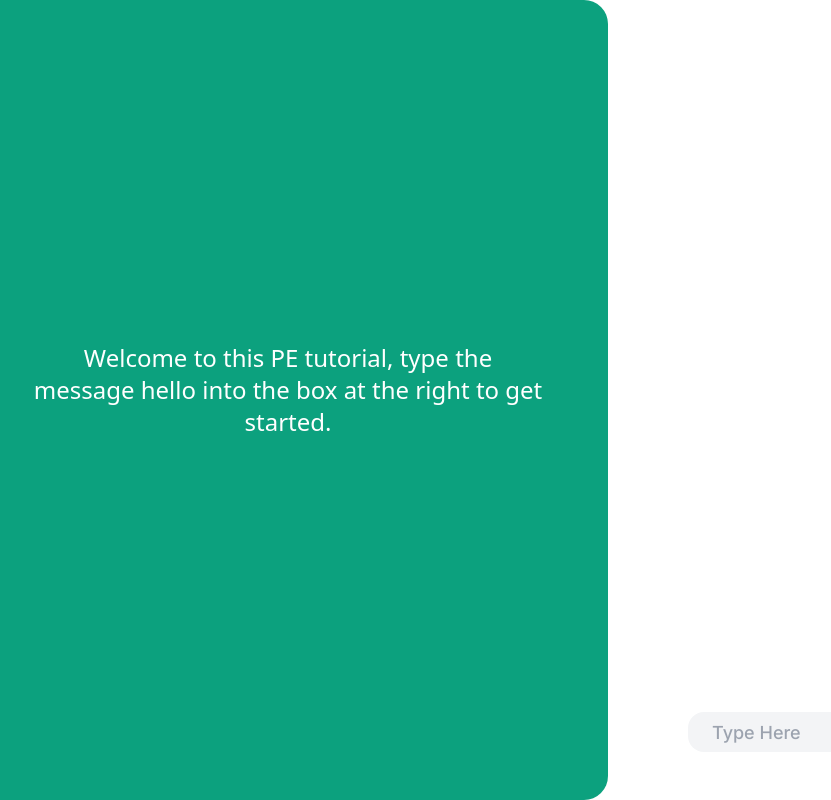
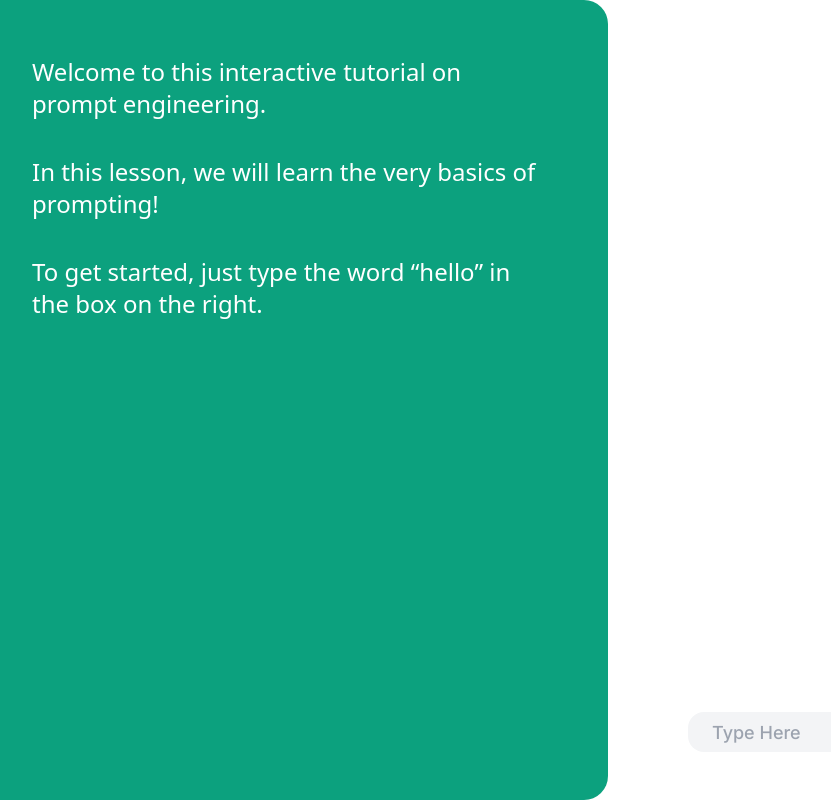
Before and after one commit to trigaten/learn2prompt, a Next.js app: page / in a window 1280 px wide. Shown: the whole page, without its empty margins (32-863 px from the left). Built offline with nearby package versions, Linux system fonts and the light colour scheme.

Commit message:
new tutorial style hardcoded

```diff
--- /dev/null
+++ b/app/components/Button.tsx
@@ -0,0 +1,19 @@
+import { ReactNode } from "react";
+
+interface ButtonProps {
+    children: ReactNode;
+    onPress: () => void;
+}
+
+const Button = ( {children, onPress}: ButtonProps ): ReactNode => {
+    return (
+        <button
+            className={`px-4 py-2 rounded-3xl text-lg font-medium bg-white text-black`}
+            onClick={onPress}
+        >
+            {children}
+        </button>
+    );
+}
+
+export default Button;
--- a/app/components/Chat.tsx
+++ b/app/components/Chat.tsx
@@ -7,31 +7,7 @@ import ChatMessageView from './ChatMessageView';
 import { useInputContext } from './InputContext';
 
 const Chat = (): ReactElement => {
-  const { chatMessages, updateChatMessages, updateSubmitted, updateResponseReceived } = useInputContext();
-
-  const handleSendMessage = async (input: string) => {
-    if (input.trim()) {
-      const userMessage: Message = { role: Role.USER, content: input };
-
-      const messagesToSubmit = [...chatMessages, userMessage];
-      updateChatMessages(userMessage)
-      updateSubmitted(true);
-
-      try {
-        const response = await fetch('/api/openai', {
-          method: 'POST',
-          headers: { 'Content-Type': 'application/json' },
-          body: JSON.stringify({ messages: messagesToSubmit })
-        });
-
-        const botMessage: Message = await response.json();
-        updateChatMessages(botMessage);
-        updateResponseReceived(true);
-      } catch (error) {
-        console.log("Error in API Call");
-      }
-    }
-  };
+  const { chatMessages } = useInputContext();
 
   return (
     <div className={"flex-1 flex flex-col justify-between py-12 px-12"}>
@@ -39,9 +15,7 @@ const Chat = (): ReactElement => {
         messages={chatMessages}
       ></ChatMessageView>
 
-      <TextBox
-        onSendMessage={handleSendMessage}
-      ></TextBox>
+      <TextBox></TextBox>
     </div>
   );
 };
--- a/app/components/InputContext.tsx
+++ b/app/components/InputContext.tsx
@@ -1,6 +1,6 @@
 'use client'
 import React, { createContext, useContext, useState, ReactNode } from 'react';
-import { Message } from '../types';
+import { Message, Role } from '../types';
 
 type InputContextType = {
   inputData: string;
@@ -13,6 +13,10 @@ type InputContextType = {
   updateStringFound: (stringFound: boolean) => void;
   responseReceived: boolean;
   updateResponseReceived: (responseReceived: boolean) => void;
+  blockResponse: boolean;
+  updateBlockResponse: (blockResponse: boolean) => void;
+  handleSendMessage: (message: Message) => void;
+  handleReceiveMessage: () => void;
 };
 
 const InputContext = createContext<InputContextType | undefined>(undefined);
@@ -23,6 +27,7 @@ export const InputProvider: React.FC<{ children: ReactNode }> = ({ children }) =
   const [chatMessages, setChatMessages] = useState<Message[]>([]);
   const [stringFound, setStringFound] = useState<boolean>(false);
   const [responseReceived, setResponseReceived] = useState<boolean>(false);
+  const [blockResponse, setBlockResponse] = useState<boolean>(false);
 
   const updateInputData = (data: string) => setInputData(data);
 
@@ -34,13 +39,39 @@ export const InputProvider: React.FC<{ children: ReactNode }> = ({ children }) =
 
   const updateResponseReceived = (responseReceived: boolean) => setResponseReceived(responseReceived);
 
+  const updateBlockResponse = (blockResponse: boolean) => setBlockResponse(blockResponse);
+
+  const handleSendMessage = (message: Message) => {
+    updateChatMessages(message);
+    updateSubmitted(true);
+  }
+
+  const handleReceiveMessage = async () => {
+      try {
+        const response = await fetch('/api/openai', {
+          method: 'POST',
+          headers: { 'Content-Type': 'application/json' },
+          body: JSON.stringify({ messages: chatMessages })
+        });
+
+        const botMessage: Message = await response.json();
+        updateChatMessages(botMessage);
+        updateResponseReceived(true);
+      } catch (error) {
+        console.log("Error in API Call");
+      }
+    }
+
   return (
     <InputContext.Provider value={{
       inputData, updateInputData,
       submitted, updateSubmitted,
       chatMessages, updateChatMessages,
       stringFound, updateStringFound,
-      responseReceived, updateResponseReceived}}>
+      responseReceived, updateResponseReceived,
+      blockResponse, updateBlockResponse,
+      handleSendMessage, handleReceiveMessage}}
+    >
         {children}
     </InputContext.Provider>
   );
--- a/app/components/Tutorial.tsx
+++ b/app/components/Tutorial.tsx
@@ -4,82 +4,113 @@ import { Message, Role } from '../types';
 import { useEffect, useState, useRef, useCallback, ReactElement } from 'react';
 import TutorialMessageView from './TutorialMessageView';
 import { useInputContext } from './InputContext';
+import Button from './Button';
 
-const systemMessage: Message = {
-  role: Role.SYSTEM,
-  content: `
-    You are a helpful assistant. You are going to be part of a Prompt Engineering Tutorial that teaches people how to use a computer to prompt AI. The user is chatting with AI and is to do the following steps, one at a time:
+enum condition {
+  FIND_STRING = "FIND_STRING",
+  PRESS_ENTER = "PRESS_ENTER",
+  CONTINUE_BUTTON = "CONTINUE_BUTTON"
+}
 
-    1. type the word hello in a box on the right
-    2. press enter once that is done
-    4. receive the AI response
+interface TutorialStage {
+  messages: Message[],
+  condition: condition
+  string?: string
+}
 
-    In the following messages, I will periodically send you the state of the website:
-    - inputData: what the user has typed in their text box, prior to submitting
-    - submitted: whether the user has submitted a new message
-    - responseReceived: whether the AI has responded to the user's newest message
-    - messages: a list of all messages. note that there will be a "role" for either the user or the AI assistant as well as the message content
+const firstStage: TutorialStage = {
+  messages: [
+    {
+      role: Role.BOT,
+      content: 'Welcome to this interactive tutorial on prompt engineering.'
+    },
+    {
+      role: Role.BOT,
+      content: 'In this lesson, we will learn the very basics of prompting!'
+    },
+    {
+      role: Role.BOT,
+      content: 'To get started, just type the word “hello” in the box on the right.'
+    }
+  ],
+  condition: condition.FIND_STRING,
+  string: "hello"
+}
 
-    Send a message back to the user depending on what state they're in, moving along with each step until they are finished. Assume the AI will respond immediately.
+const secondStage: TutorialStage = {
+  messages: [
+    {
+      role: Role.BOT,
+      content: 'Good job, now hit enter to send the message to an AI.'
+    }
+  ],
+  condition: condition.PRESS_ENTER
+}
 
-    When the user gets stuck, offer helpful advice, such as more detailed info on how to use a computer. Do not repeat yourself. Be aware that the user has no way to type messages to you. Make your messages very concise. Do not use markdown.
+const thirdStage: TutorialStage = {
+  messages: [
+    {
+      role: Role.BOT,
+      content: 'Nice, you have just sent your first message to an AI!'
+    },
+    {
+      role: Role.BOT,
+      content: "After you are done reading this, click the “Continue” button below and I'll show you the AI's response."
+    }
+  ],
+  condition: condition.CONTINUE_BUTTON
+}
 
-    To start, welcome them to the tutorial. Once steps 1-4 are completed, congratulate them on finishing. There are no further steps.
-    `
-};
-
-const initialBotMessage: Message =
-  {
-    role: Role.BOT,
-    content: 'Welcome to this PE tutorial, type the message hello into the box at the right to get started.'
-  };
+const stages: TutorialStage[] = [firstStage, secondStage, thirdStage];
 
 const Tutorial = (): ReactElement => {
-  const [tutorialMessages, setTutorialMessages] = useState<Message[]>([systemMessage, initialBotMessage]);
-  const [botMessage, setBotMessage] = useState<Message>(initialBotMessage);
-  const { inputData, submitted, updateSubmitted, chatMessages, stringFound,
-    updateStringFound, responseReceived, updateResponseReceived } = useInputContext();
-
-  const fetchTutorialMessage = useCallback(async () => {
-    const stateMessage: Message = {
-      role: Role.USER,
-      content: `inputData: ${inputData}, submitted: ${submitted}, responseReceived: ${responseReceived}, chatMessages: ${JSON.stringify(chatMessages)}`
-    };
-
-    try {
-      const response = await fetch('/api/openai', {
-        method: 'POST',
-        headers: { 'Content-Type': 'application/json' },
-        body: JSON.stringify({ messages: [...tutorialMessages, stateMessage] })
-      });
-
-      const botMessage: Message = await response.json();
-      setTutorialMessages(prev => [...prev, stateMessage, botMessage]);
-      setBotMessage(botMessage);
-    } catch (error) {
-      console.log('Error in API Call');
-    }
-  }, [inputData, submitted, responseReceived, chatMessages, tutorialMessages]);
+  const [stage, setStage] = useState<number>(0);
+  const [botMessages, setBotMessages] = useState<Message[]>(firstStage.messages);
+  const [continueStage, setContinueStage] = useState<boolean>(false);
+  const { inputData, submitted, updateSubmitted, blockResponse, updateBlockResponse,
+    handleReceiveMessage } = useInputContext();
 
   useEffect(() => {
-    if (submitted) {
-      fetchTutorialMessage();
-      updateSubmitted(false);
+    if (stage >= stages.length) return;
+    setBotMessages(stages[stage].messages);
+  }, [stage]);
+
+  useEffect(() => {
+    const currentStage = stages[stage];
+
+    if (!!currentStage?.condition) {
+      switch (currentStage.condition) {
+        case condition.FIND_STRING:
+          if (!!currentStage.string && inputData.includes(currentStage.string)) {
+            setStage(prev => prev + 1);
+          }
+        case condition.PRESS_ENTER:
+          if (submitted) {
+            updateSubmitted(!submitted);
+            setStage(prev => prev + 1);
+          }
+        case condition.CONTINUE_BUTTON:
+          updateBlockResponse(true);
+          if (continueStage) {
+            setContinueStage(false);
+            updateBlockResponse(false);
+            handleReceiveMessage();
+            setStage(prev => prev + 1);
+          }
+      }
     }
-
-    if (stringFound) {
-      fetchTutorialMessage();
-      updateStringFound(false);
-    }
-
-    if (responseReceived) {
-      fetchTutorialMessage();
-      updateResponseReceived(false);
-    }
-  }, [submitted, stringFound, fetchTutorialMessage, updateStringFound, updateSubmitted, responseReceived, updateResponseReceived])
+  }, [stages, stage, inputData, submitted, continueStage]);
 
   return (
-    <TutorialMessageView message={botMessage}/>
+    <div className={`flex-1 flex flex-col justify-between p-12 bg-green rounded-r-3xl`}>
+      <TutorialMessageView messages={botMessages} />
+
+      {stages[stage]?.condition === condition.CONTINUE_BUTTON && (
+        <div className={'flex-1 flex flex-row justify-end'}>
+          <Button onPress={() => setContinueStage(true)}> Continue </ Button>
+        </div>
+      )}
+    </div>
   );
 };
 
--- a/app/components/TutorialMessageView.tsx
+++ b/app/components/TutorialMessageView.tsx
@@ -1,18 +1,31 @@
-import { ReactElement } from 'react';
+'use client'
+
+import { useRef, useEffect, ReactElement } from 'react';
 import { Message } from '../types';
 
 interface TutorialMessageViewProps {
-    message: Message;
+    messages: Message[];
 }
 
-const TutorialMessageView = ({ message }: TutorialMessageViewProps): ReactElement => {
-    return (
-        <div className="flex-1 flex items-center justify-center p-12 bg-green rounded-r-3xl">
-            <h1 className="text-center mb-5 text-2xl px-4 py-2 font-sans font-medium text-white">
-                {message.content}
-            </h1>
+const TutorialMessageView = ( {messages}: TutorialMessageViewProps ): ReactElement => {
+    const messagesEndRef = useRef<HTMLDivElement>(null);
+
+    useEffect(() => {
+        if (messagesEndRef.current) {
+          messagesEndRef.current.scrollIntoView({ behavior: 'smooth' });
+        }
+      }, [messages]);
+
+      return (
+        <div className="flex flex-col overflow-auto h-full mb-2 hide-scrollbar items-start">
+            {messages.map((message: Message, index: number) => (
+                <h1 key={index} className={`mb-5 text-2xl rounded-3xl px-4 py-2 font-sans font-medium text-white`}>
+                    {message.content}
+                </h1>
+            ))}
+            <div ref={messagesEndRef} />
         </div>
-    );
+    )
 }
 
 export default TutorialMessageView;
```
Also changed, not shown: app/components/TextBox.tsx (+13 -7 lines).
